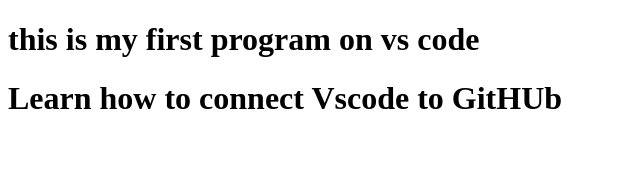
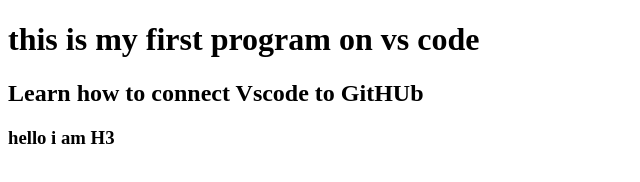
Before and after one commit to Avnish-upadhyay/AvnishProjectGit, a plain HTML site: page index.html in a window 1280 px wide. Shown: the whole page, without its empty margins (0-640 px from the left). Drawn offline with Linux system fonts and the light colour scheme.

Commit message:
changing  H3

```diff
--- a/index.html
+++ b/index.html
@@ -7,6 +7,7 @@
 </head>
 <body>
     <h1>this is my first program on vs code</h1>
-    <h1>Learn how to connect Vscode to GitHUb</h1>
+    <h2>Learn how to connect Vscode to GitHUb</h2>
+    <h3>hello i am  H3</h3>
 </body>
 </html>
```
